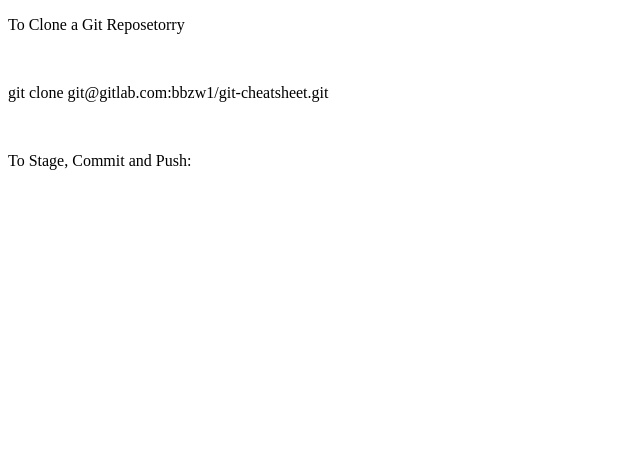
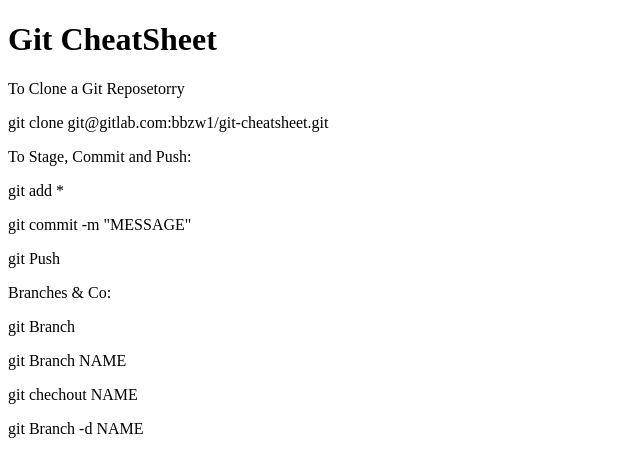
Before and after one commit to Elias-Schwegler/Cheat-Sheet, a plain HTML site: page index.html in a window 1280 px wide. Shown: the whole page, without its empty margins (0-640 px from the left). Drawn offline with Linux system fonts and the light colour scheme.

Commit message:
Update index.html

```diff
--- a/index.html
+++ b/index.html
@@ -9,19 +9,33 @@
     <meta http-equiv="X-UA-Compatible" content="IE=edge">
     <meta name="viewport" content="width=device-width, initial-scale=1.0">
     <title>Document</title>
+    <link rel="style" href="style.css">
 </head>
 <body>
-    <Title>Git CheatSheet</Title>
-   <p>To Clone a Git Reposetorry</p>
-   <br>
-   <p>git clone git@gitlab.com:bbzw1/git-cheatsheet.git</p>
-   <br>
-   <p>To Stage, Commit and Push:</p>
-   <br>
+   <h1> Git CheatSheet</h1>
+<p>To Clone a Git Reposetorry</p>
 
 
 
+<p>git clone git@gitlab.com:bbzw1/git-cheatsheet.git</p>
 
+<p>To Stage, Commit and Push:</p>
+
+<p>git add *</p>
+
+<p>git commit -m "MESSAGE"</p>
+
+<p>git Push</p>
+
+<p>Branches & Co:</p>
+
+<p>git Branch</p>
+
+<p>git Branch NAME</p>
+
+<p>git chechout NAME</p>
+
+<p>git Branch -d NAME</p>
 
 </body>
 </html>
```
